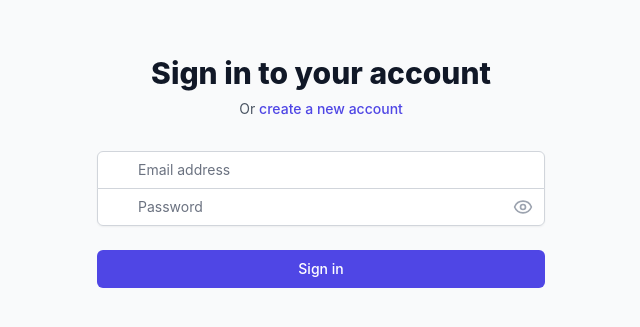
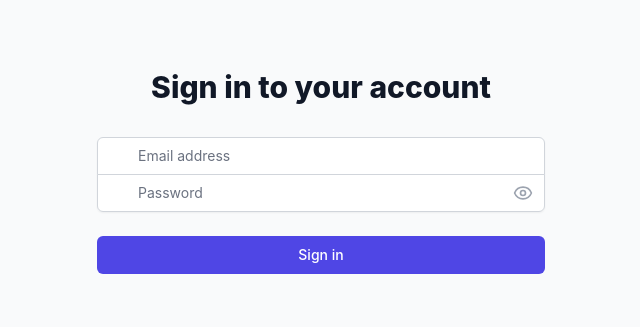
Before and after one commit to vishnu-webndevs/Saas_ems, a React (Vite) app in the folder frontend/: page /#/login in a window 1280 px wide. Shown: the part 241-568 px from the top of the page, without its empty margins (319-959 px from the left). Built offline with nearby package versions, Linux system fonts and the light colour scheme; no server answers.

Commit message:
fix(login): remove register link; always attach bearer token; allow relative VITE_API_URL

```diff
--- a/frontend/src/lib/api.ts
+++ b/frontend/src/lib/api.ts
@@ -18,6 +18,8 @@ const getDefaultApiBaseUrl = () => {
 const getApiBaseUrl = () => {
   const envUrl = import.meta.env.VITE_API_URL as string | undefined;
   if (!envUrl) return getDefaultApiBaseUrl();
+
+  if (envUrl.startsWith('/')) return envUrl;
 
   try {
     if (window.location.protocol !== 'file:') {
@@ -74,7 +76,7 @@ api.interceptors.request.use((config) => {
   }
 
   const token = localStorage.getItem('token');
-  if (token && window.location.protocol === 'file:') {
+  if (token) {
     if (config.headers instanceof AxiosHeaders) {
       config.headers.set('Authorization', `Bearer ${token}`);
     } else if (config.headers) {
--- a/frontend/src/pages/Login.tsx
+++ b/frontend/src/pages/Login.tsx
@@ -2,7 +2,7 @@ import { useState } from 'react';
 import { useForm } from 'react-hook-form';
 import { zodResolver } from '@hookform/resolvers/zod';
 import { z } from 'zod';
-import { useNavigate, Link } from 'react-router-dom';
+import { useNavigate } from 'react-router-dom';
 import type { AxiosError } from 'axios';
 import { toast } from 'sonner';
 import { Mail, Lock, Eye, EyeOff } from 'lucide-react';
@@ -59,15 +59,6 @@ export default function Login() {
           <h2 className="mt-6 text-center text-3xl font-extrabold text-gray-900">
             Sign in to your account
           </h2>
-          <p className="mt-2 text-center text-sm text-gray-600">
-            Or{' '}
-            <Link
-              to="/register"
-              className="font-medium text-indigo-600 hover:text-indigo-500"
-            >
-              create a new account
-            </Link>
-          </p>
         </div>
         <form className="mt-8 space-y-6" onSubmit={handleSubmit(onSubmit)}>
           <div className="rounded-md shadow-sm -space-y-px">
```
